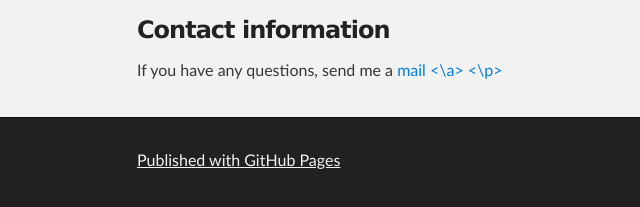
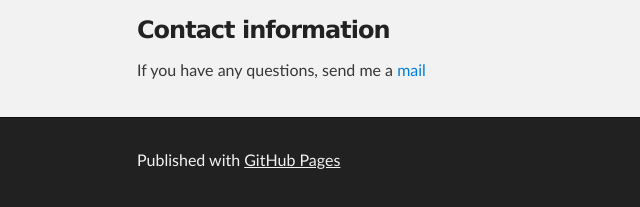
Before and after one commit to torbjornseland/torbjornseland.github.io, a plain HTML site: page index.html in a window 1280 px wide. Shown: the part 423-630 px from the top of the page, 183-823 px from the left. Drawn offline with Linux system fonts and the light colour scheme.

Commit message:
Update index.html

```diff
--- a/index.html
+++ b/index.html
@@ -44,8 +44,8 @@
 <p>
 If you have any questions, send me a <a href="mailto:torbjhse@student.matnat.uio.no">
 mail
-<\a>
-<\p>
+</a>
+</p>
 
 
 <h3>
```
